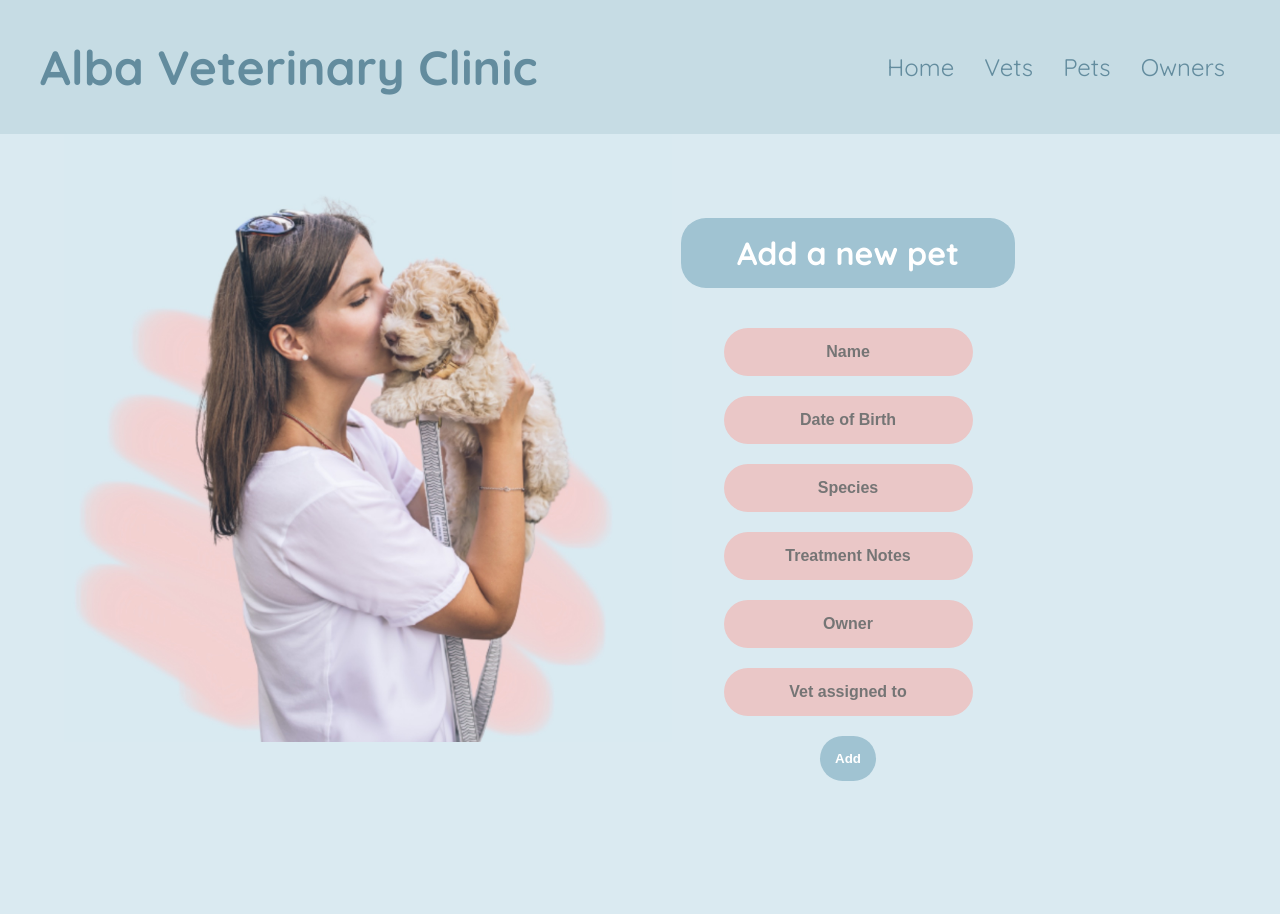
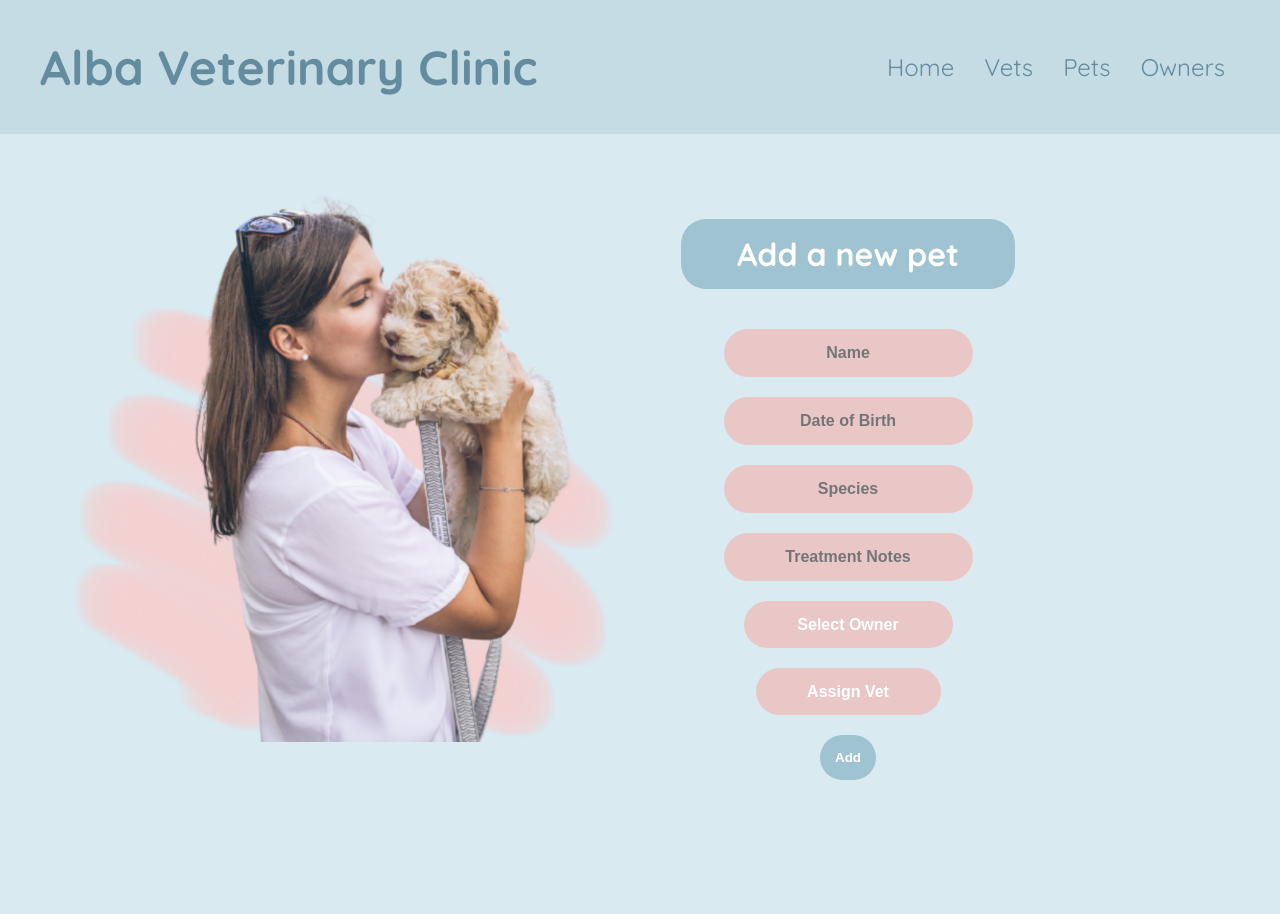
Before and after one commit to dalehornidge/veterinary_management, a Flask app: page /pets/new in a window 1280 px wide. Run offline with Flask 3, Linux system fonts and the light colour scheme; a database or web service that is not in the repository returns one stand-in record (values such as "Sample title"); some libraries are stand-ins or nearby versions.

Commit message:
pet id completed

```diff
--- a/console.py
+++ b/console.py
@@ -8,7 +8,7 @@ import repositories.vet_repository as vet_repository
 import repositories.owner_repository as owner_repository
 import repositories.pet_repository as pet_repository
 
-owner_repository.delete_all()
+# owner_repository.delete_all()
 vet_repository.delete_all()
 pet_repository.delete_all()
 
--- a/controllers/pets_controller.py
+++ b/controllers/pets_controller.py
@@ -1,6 +1,8 @@
 from flask import Blueprint, Flask, redirect, render_template, request
 
 from models.pet import Pet
+from models.vet import Vet
+from models.owner import Owner
 import repositories.pet_repository as pet_repository
 import repositories.vet_repository as vet_repository
 import repositories.owner_repository as owner_repository
@@ -18,7 +20,7 @@ def pets():
 # Show by ID
 @pets_blueprint.route("/pets/<id>")
 def show_pets(id):
-    pet = pet_repository.select(id)
+    pets = pet_repository.select(id)
     return render_template("pets/show.html", pets=pets)
 
 @pets_blueprint.route("/pets/<id>/delete", methods=["POST"])
@@ -28,7 +30,9 @@ def delete_pet(id):
 
 @pets_blueprint.route("/pets/new")
 def new_pet():
-    return render_template("/pets/new.html")
+    vets = vet_repository.select_all()
+    owners = owner_repository.select_all()
+    return render_template("/pets/new.html", vets=vets, owners=owners)
 
 @pets_blueprint.route("/pets/new", methods=["POST"])
 def create_pet():
@@ -41,3 +45,25 @@ def create_pet():
     new_pet = Pet(name, dob, type, treatment_notes, owner_id, vet_id)
     pet_repository.save(new_pet)
     return redirect("/pets")
+
+# @pets_blueprint.route("/pets/new", methods=["POST"])
+# def create_pet():
+#     name = request.form["name"]
+#     dob = request.form["dob"]
+#     type = request.form["type"]
+#     owner_id = request.form["owner_id"]
+#     vet_id = request.form["vet_id"]
+#     treatment_notes = request.form["treatment_notes"]
+
+#     vet = vet_repository.select(vet_id)
+#     owner = owner_repository.select(owner_id)
+#     vets = vet_repository.select_all()
+
+#     new_pet = Pet(name, dob, type, treatment_notes, owner, vet)
+
+
+#     new_pet.vet_id = vet_id
+#     new_pet.owner_id = owner_id
+
+#     pet_repository.save(new_pet)
+#     return redirect("/pets")
--- a/controllers/vets_controller.py
+++ b/controllers/vets_controller.py
@@ -36,3 +36,9 @@ def create_vet():
     new_vet = Vet(name, email, phone)
     vet_repository.save(new_vet)
     return redirect("/vets")
+
+@vets_blueprint.route("/vets/<id>/pets")
+def show_pets(id):
+    vet = vet_repository.select(id)
+    pet = vet_repository.show_all(id)
+    return render_template("vets/pets.html", pet=pet, vet=vet)
--- a/db/vet_manager.sql
+++ b/db/vet_manager.sql
@@ -29,3 +29,6 @@ CREATE TABLE pets (
 );
 
 -- ALTER TABLE owners ADD CONSTRAINT fk_owners_pets FOREIGN KEY (pet_id) REFERENCES pets(id) ON DELETE CASCADE;
+
+INSERT INTO owners (name, address, phone, owner_notes)
+VALUES ('Unassigned Owner', 'Vet Practice', '0130115102', 'This animal has no owner assigned');
--- a/repositories/pet_repository.py
+++ b/repositories/pet_repository.py
@@ -3,6 +3,8 @@ from models.pet import Pet
 from models.owner import Owner
 from models.vet import Vet
 
+import repositories.vet_repository as vet_repository
+import repositories.owner_repository as owner_repository
 
 def delete_all():
     sql = "DELETE FROM pets"
@@ -39,5 +41,7 @@ def select(id):
     results = run_sql(sql, values)
     if results:
         result = results[0]
-        pet = Pet(result["name"], result["dob"], result["type"], result["treatment_notes"], result["owner_id"], result["vet_id"], result["id"])
+        owner = owner_repository.select(result["owner_id"])
+        vet = vet_repository.select(result["vet_id"])
+        pet = Pet(result["name"], result["dob"], result["type"], result["treatment_notes"], owner, vet, result["id"])
     return pet
--- a/repositories/vet_repository.py
+++ b/repositories/vet_repository.py
@@ -1,5 +1,6 @@
 from db.run_sql import run_sql
 from models.vet import Vet
+from models.pet import Pet
 
 
 def delete_all():
@@ -38,3 +39,13 @@ def select(id):
         result = results[0]
         vet = Vet(result['name'], result['email'], result['phone'], result['id'])
     return vet
+
+def show_all(id):
+    pet = None
+    sql = "SELECT * FROM pets WHERE vet_id = %s"
+    values = [id]
+    results = run_sql(sql, values)
+    if results:
+        result = results[0]
+        pet = Pet(result["name"], result["dob"], result["type"], result["treatment_notes"], result["owner_id"], result["vet_id"], result["id"])
+    return pet
--- a/static/style.css
+++ b/static/style.css
@@ -20,6 +20,7 @@ form {
     margin-bottom: 20px;
     padding: 10px;
     border-radius: 5px;
+    color: white;
 }
 
 
@@ -40,6 +41,28 @@ form textarea {
     font-size: 1rem;
     font-weight: 800;
 }
+
+select {
+    appearance: none;
+    -webkit-appearance: none;
+    -moz-appearance: none;
+    outline: none;
+    display: block;
+    background: #EAC7C7;
+    background-color: #EAC7C7;
+    border-style: none;
+    padding: 15px;
+    padding-left: 50px;
+    padding-right: 50px;
+    margin: 10px ;
+    border-radius: 25px;
+    color: white;
+    text-align: center;
+    font-size: 1rem;
+    font-weight: 800;
+    width: auto;
+}
+
 
 #title_bar {
     background: #C6DCE4;
--- a/templates/base.html
+++ b/templates/base.html
@@ -17,7 +17,7 @@
             <li><a href="/vets">Home</a></li>
             <li><a href="/vets">Vets</a></li>
             <li><a href="/pets">Pets</a></li>
-            <li><a href="owners">Owners</a></li>
+            <li><a href="/owners">Owners</a></li>
         </ul>
     </div>
 <div class="flex-container">
--- a/templates/pets/new.html
+++ b/templates/pets/new.html
@@ -20,12 +20,30 @@
     <label for="treatment_notes"></label>
     <input type="text" id="treatment_notes" name="treatment_notes" placeholder="Treatment Notes" required>
 
+    <!-- <label for="owner_id"></label>
+    <input type="text" id="owner_id" name="owner_id" placeholder="Owner" required> -->
+<div class="dropdown">
     <label for="owner_id"></label>
-    <input type="text" id="owner_id" name="owner_id" placeholder="Owner" required>
-
+    <select name="owner_id" id="owner_id" placeholder="Owner">
+        {% for owner in owners: %}
+        {% if loop.first %}
+        <option value="" disabled selected>Select Owner</option>
+      {% endif %}
+        <option value="{{ owner.id }}">{{ owner.name }}</option>
+        {% endfor %}
+    </select>
+</div>
+    <div class="dropdown">
     <label for="vet_id"></label>
-    <input type="text" id="vet_id" name="vet_id" placeholder="Vet assigned to" required>
-
+    <select name="vet_id" id="vet_id" placeholder="Vet">
+        {% for vet in vets: %}
+        {% if loop.first %}
+        <option value="" disabled selected>Assign Vet</option>
+      {% endif %}
+        <option value="{{ vet.id }}">{{ vet.name }}</option>
+        {% endfor %}
+    </select>
+</div>
     <button class="post-button" type="submit">Add</button>
 
 </form>
--- a/templates/pets/show.html
+++ b/templates/pets/show.html
@@ -9,8 +9,8 @@
 
     <section class="options"> Species: {{ pets.type }} </section>
     <section class="options"> Date of Birth: {{ pets.dob }} </section>
-    <section class="options"> Owned by: {{ pets.owner_id }} </section>
-    <section class="options"> Cared for by: {{ pets.vet_id }} </section>
+    <section class="options"> Owned by: {{ pets.owner_id.name }} </section>
+    <section class="options"> Cared for by: {{ pets.vet_id.name }} </section>
     <section class="options"> Treatment Notes: {{ pets.treatment_notes }} </section>
 
 <form action="/pets/{{ pets.id }}/delete" method="POST">
--- a/templates/pets/index.html
+++ b/templates/vets/pets.html
@@ -2,9 +2,9 @@
 
 {% block content  %}
 
-<img class="flex-child-1" src="static/img/cat.jpg" alt="image of a cat" width=500px>
+<img class="flex-child-1" src="/static/img/cat.jpg" alt="image of a cat" width=500px>
 <div class = "flex-child-2">
-<section class="choose-vet">Select a vet</section>
+<section class="choose-vet">{{ vet.name }} cares for:</section>
 <section id="vets">
 
 {% for pet in pets  %}
--- a/templates/vets/show.html
+++ b/templates/vets/show.html
@@ -9,7 +9,7 @@
 <section class="options"> Phone: {{ vets.phone }} </section>
 <a href="mailto:{{vets.email}}"><section class="options options-link"> {{ vets.email }} </section></a>
 
-<section class="options"> View animals cared for </section>
+<a href="/vets/{{vets.id}}/pets"><section class="options options-link"> View animals cared for </section></a>
 
 <form action="/vets/{{ vets.id }}/delete" method="POST">
     <input type="submit" value="Delete" class="post-button">
```
Also changed, not shown: controllers/owners_controller.py (+14 -0 lines), repositories/owner_repository.py (+0 -22 lines), templates/owners/new.html (added, +28 -0 lines).
